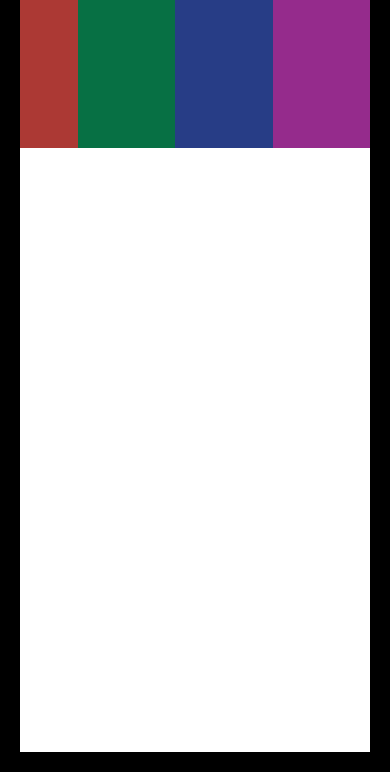
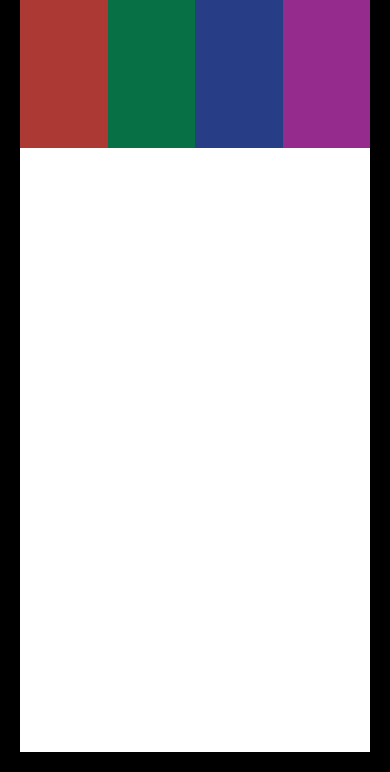
Before and after one commit to iamfredrickokereke/Code-Learnable, a plain HTML site: page Learnable/Flexbox/day3.html in a window 390 px wide. Shown: the part 72-844 px from the top of the page. Drawn offline with Linux system fonts and the light colour scheme.

Commit message:
using flex grow one for responsiveness

```diff
--- a/Learnable/Flexbox/day3.css
+++ b/Learnable/Flexbox/day3.css
@@ -20,14 +20,14 @@ h1{
     height: 200px;
     background: rgb(39, 61, 134);
     order: 1;
-    flex-grow: 3;
+    flex-grow: 1;
 }
 
 .child-2{
     width: 200px;
     height:200px;
     background: rgb(172, 57, 52);
-    flex-shrink: 4;
+    flex-grow: 1;
 }
 
 .child-3{
@@ -35,10 +35,12 @@ h1{
     height: 200px;
     background: rgb(149, 43, 140);
     order: 2;
+    flex-grow: 1;
 }
 
 .child-4{
     width: 200px;
     height: 200px;
     background: rgb(7, 112, 68);
+    flex-grow: 1;
 }
```
